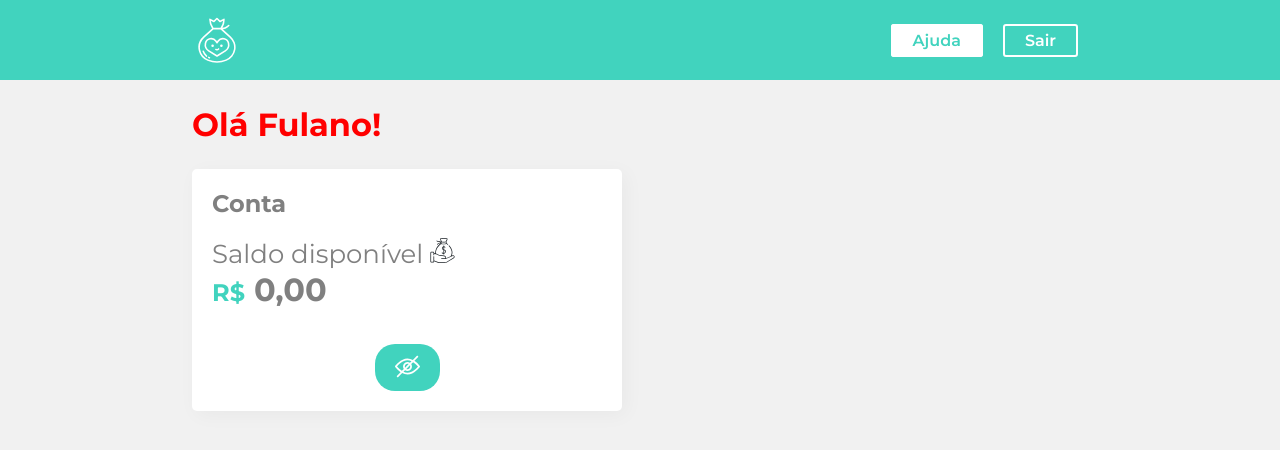
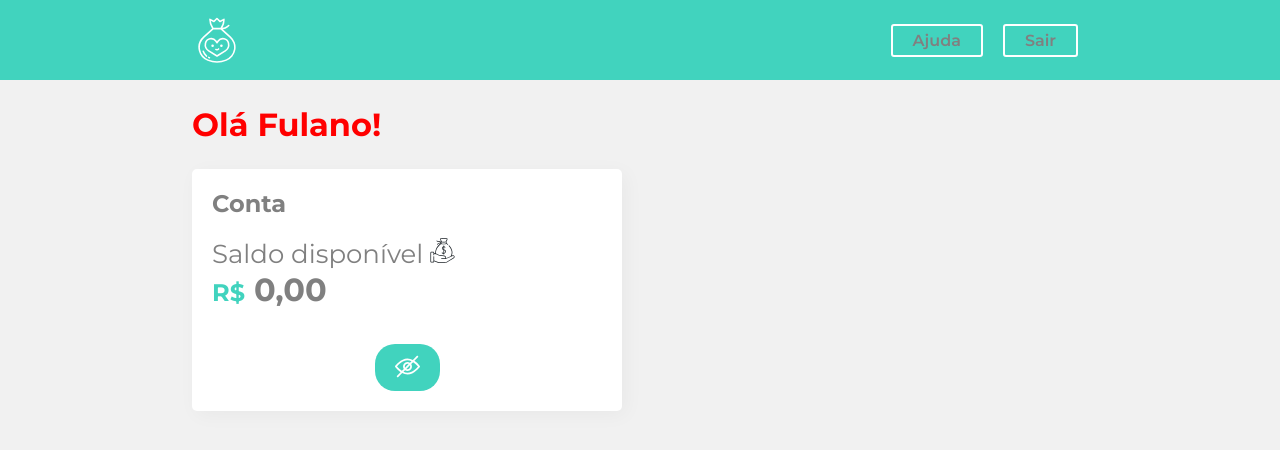
Before and after one commit to BarbaraPSousa/react-abstraindo-CSS-Styled-Components, a React (Create React App) app: page / in a window 1280 px wide. Shown: the top 450 px of the page. Built offline with nearby package versions, Linux system fonts and the light colour scheme.

Commit message:
Criando Props

```diff
--- a/src/Components/Cabecalho/index.jsx
+++ b/src/Components/Cabecalho/index.jsx
@@ -13,21 +13,31 @@ const StyledHeader = styled.nav`
 `;
 
 const Logo = styled.img`
-height: 50px;
-width: 50px;
-`
+  height: 50px;
+  width: 50px;
+`;
+
+const BtnCabecalho = styled.a `
+  text-align: center;
+  border-radius: 3px;
+  padding: 5px 20px;
+  margin: 0 10px;
+  font-weight: 600;
+  border: 2px solid white;
+
+  background: ${(props) => (props.primary ? "white" : corPrimaria)}
+  color: ${(props) => (props.primary ? corPrimaria : "white")}
+`;
 
 const Cabecalho = () => {
   return (
     <StyledHeader>
       <Logo src={bank_logo} alt="Logo Smart Bank" />
       <div>
-        <a className="btn-secundario" href="https://google.com">
+        <BtnCabecalho primary href="https://google.com">
           Ajuda
-        </a>
-        <a className="btn-primario" href="https://google.com">
-          Sair
-        </a>
+        </BtnCabecalho>
+        <BtnCabecalho href="https://google.com">Sair</BtnCabecalho>
       </div>
     </StyledHeader>
   );
--- a/src/assets/estilos.css
+++ b/src/assets/estilos.css
@@ -1,12 +1,7 @@
 
 
 .btn-primario {
-  text-align: center;
-  border-radius: 3px;
-  padding: 5px 20px;
-  margin: 0 10px;
-  font-weight: 600;
-  border: 2px solid white;
+
 
   color: white;
   background: transparent;
```
